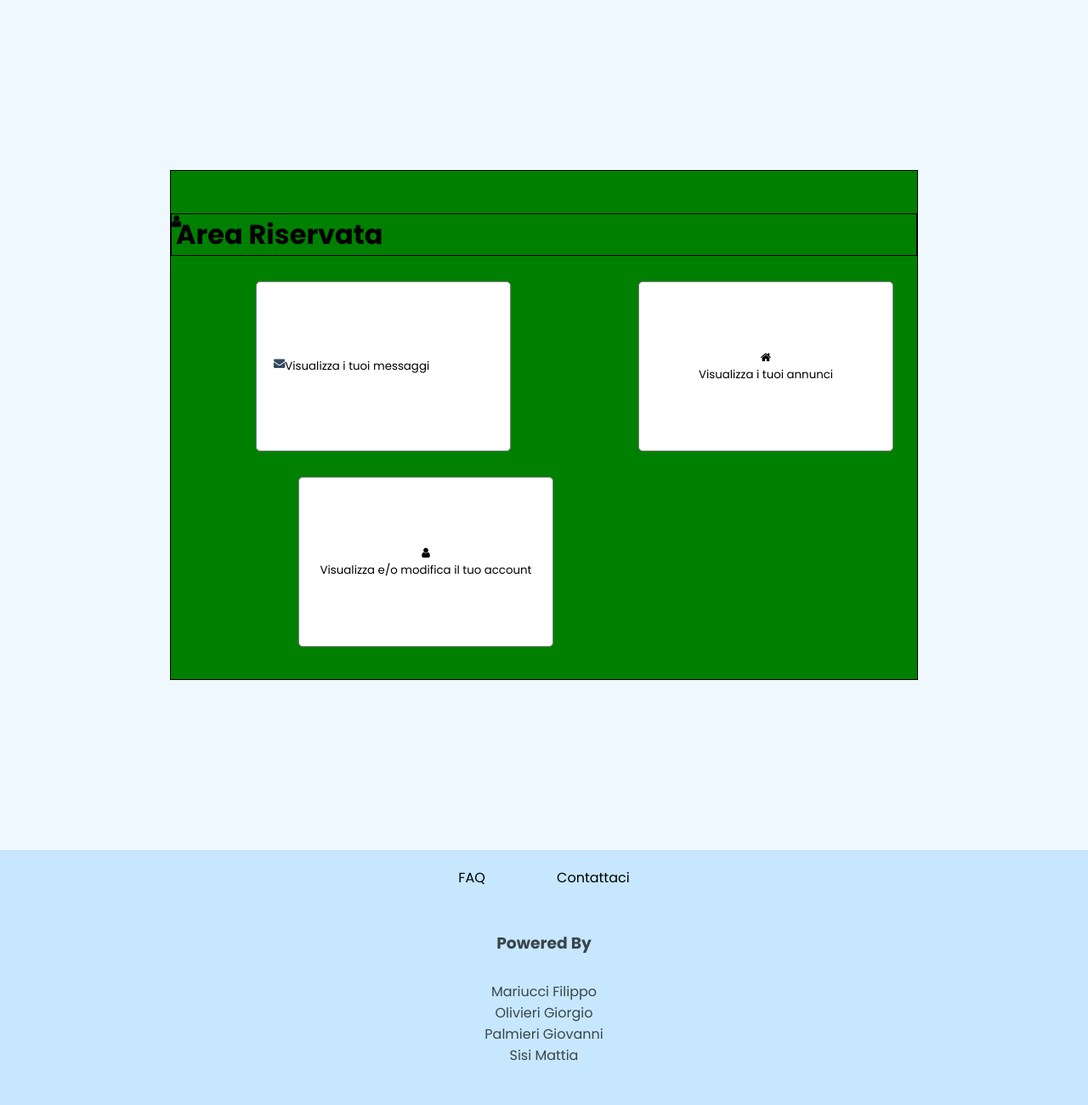
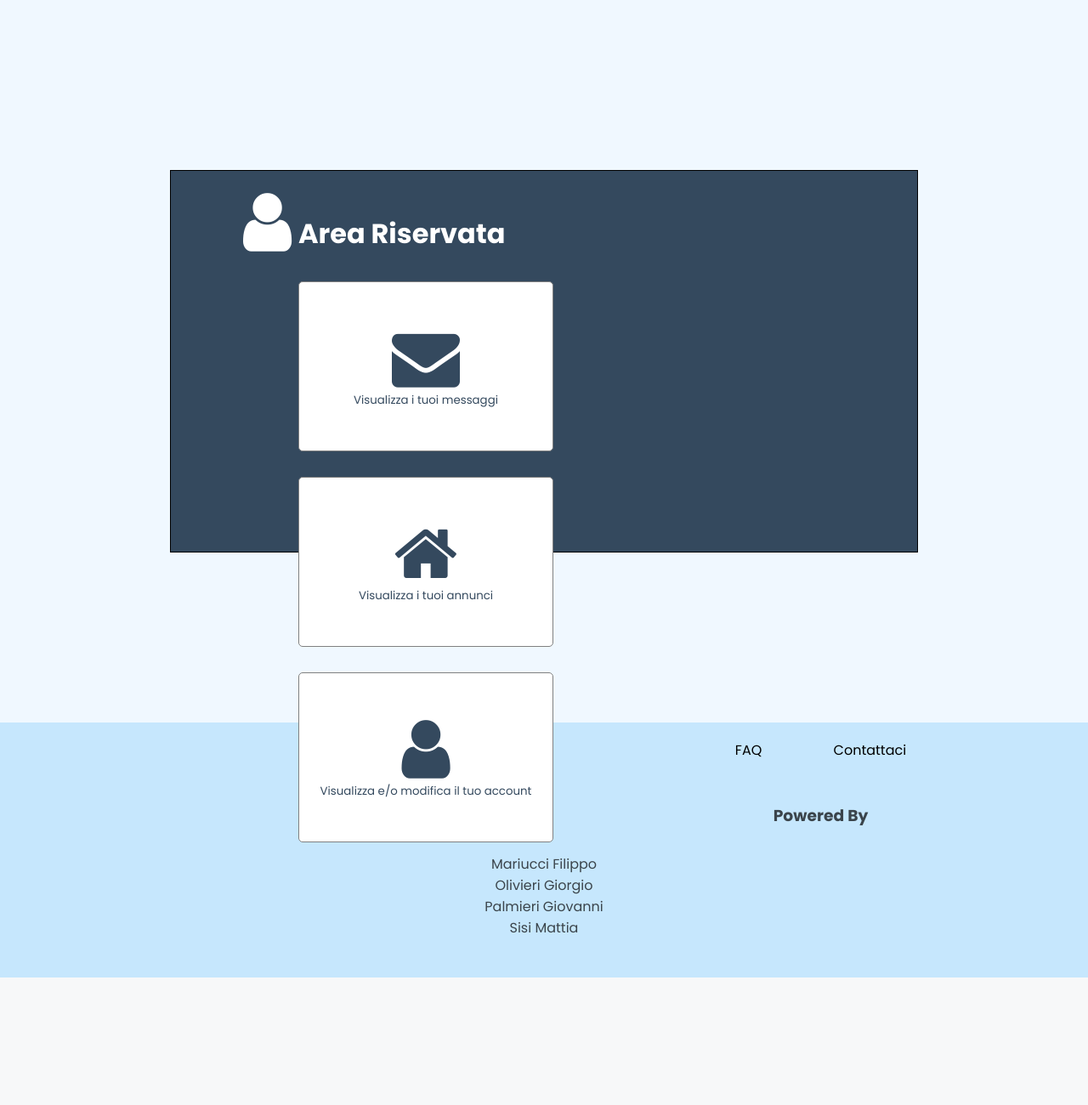
Before and after one commit to FilippoMariucci/TEC-WEB, a PHP site: page /project/Livello_2/area_ris_2.html in a window 1280 px wide. Shown: the part 80-1380 px from the top of the page at 85% size. After the commit the page ends 1230 px from the top, so only its background shows below. Run offline with PHP 8.4, Linux system fonts and the light colour scheme.

Commit message:
area riservata livello 2

```diff
--- a/css/Livello_2_style/area_ris_2_style.css
+++ b/css/Livello_2_style/area_ris_2_style.css
@@ -8,28 +8,32 @@
 .container{
   margin: 200px;
   border: 1px solid;
-  background-color: green;
-  height: 600px;
+  background-color: #34495e;
+  height: 450px;
 }
 .area{
   margin-top: 50px;
   width: 100%;
-  border: 1px solid;
   height: 50px;
 }
 .area i{
   position: absolute;
-  width: 30px;
-
+  float: left;
+  font-size: 80px;
+  transform: translate(85px, -30px);
+}
+.area .fa{
+  color: white;
 }
 .area h1{
   float: left;
-  margin-left: 5px;
+  margin-left: 150px;
+  color: white;
 }
 .messaggi button{
   float: left;
   cursor: pointer;
-  margin-left: 100px;
+  margin-left: 150px;
   margin-top: 30px;
   background-color: white;
   border: 1px solid grey;
@@ -39,15 +43,14 @@
   padding: 20px;
 }
 .messaggi i{
-  float: left;
   position: relative;
+  font-size: 80px;
 }
 .messaggi .fa{
   color: #34495e;
-
 }
 .messaggi p{
-  float: left;
+  color: #34495e;
 }
 .annunci button{
   float: left;
@@ -61,6 +64,16 @@
   height: 200px;
   padding: 20px;
 }
+.annunci i{
+  position: relative;
+  font-size: 80px;
+}
+.annunci .fa{
+  color: #34495e;
+}
+.annunci p{
+  color: #34495e;
+}
 .account button{
   float: left;
   cursor: pointer;
@@ -73,3 +86,13 @@
   height: 200px;
   padding: 20px;
 }
+.account i{
+  position: relative;
+  font-size: 80px;
+}
+.account .fa{
+  color: #34495e;
+}
+.account p{
+  color: #34495e;
+}
```
